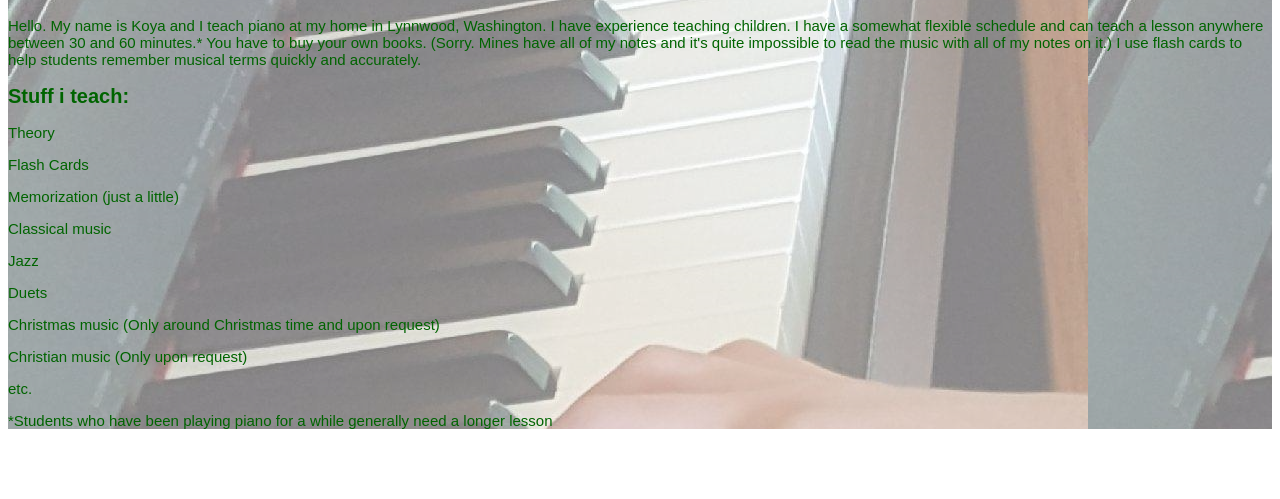
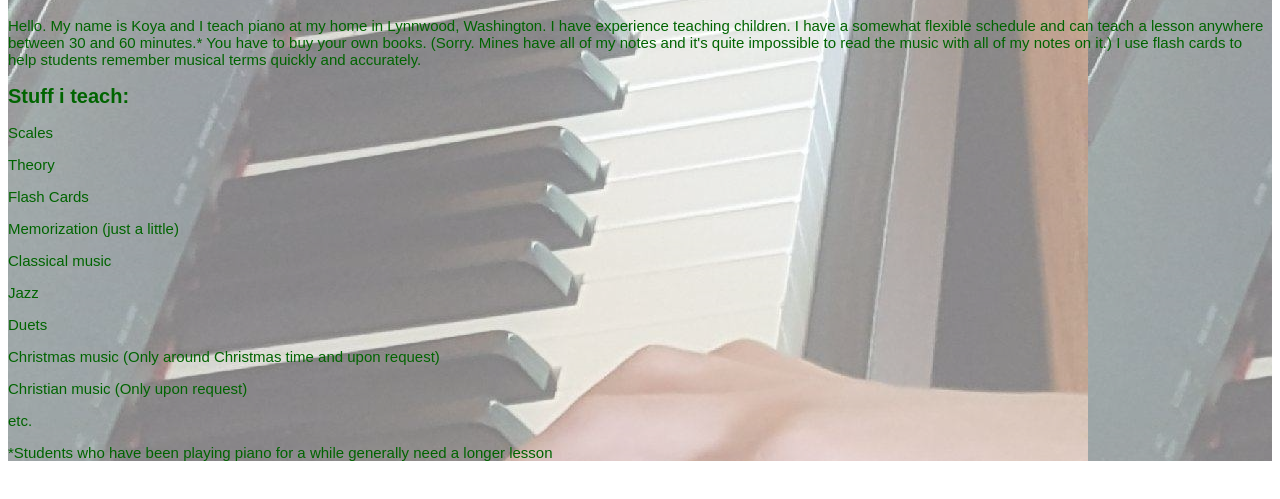
Before and after one commit to Koya-j/first-project, a plain HTML site: page index.html in a window 1280 px wide. Shown: the part 57-556 px from the top of the page. Drawn offline with Linux system fonts and the light colour scheme.

Commit message:
last minute changes

```diff
--- a/index.html
+++ b/index.html
@@ -29,6 +29,7 @@
                 <!-- <a></a> -->
             </p>
             <h2>Stuff i teach:</h2>
+            <p>Scales</p>
             <p>Theory</p>
             <p>Flash Cards</p>
             <p>Memorization (just a little)</p>
```
